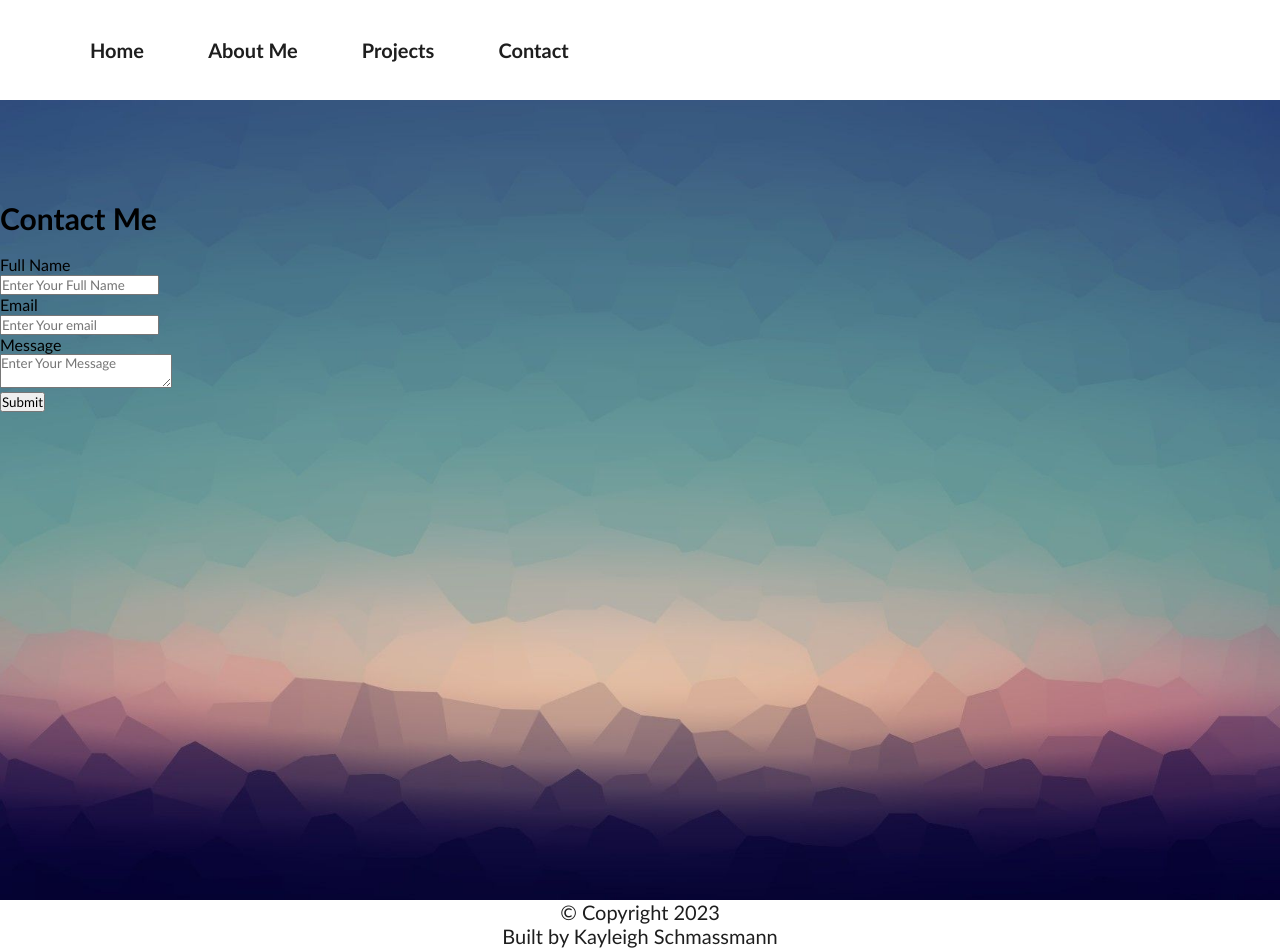
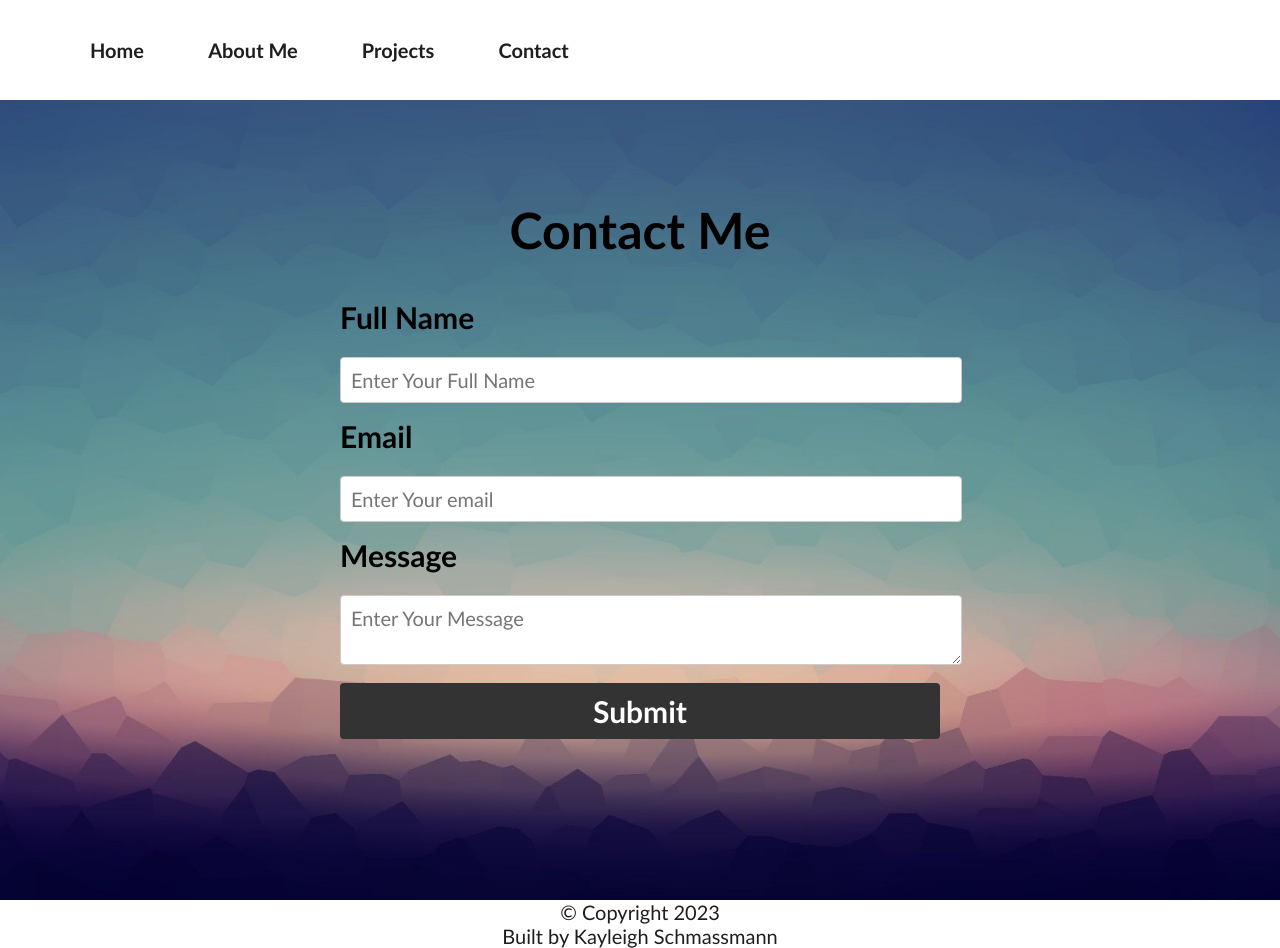
Before and after one commit to KayleighSch/Project-1-Personal-Portfolio, a plain HTML site: page contact.html in a window 1280 px wide. Drawn offline with Linux system fonts and the light colour scheme.

Commit message:
Added further comments in regard to styles on pages Added styles for contact form

```diff
--- a/style.css
+++ b/style.css
@@ -74,17 +74,67 @@ ul li a:hover {
     background-size: cover;
   }
 
+ /* Home page styles*/
 .profile-pic {
     float: left;
     margin: 100px;
     border-radius: 50%;
  }
 
+ /* Projects page styles*/
  .indented {
     text-indent: 60px;
   }
 
- /* Footer styles*/
+ /* Contact page styles*/
+  #contact-form h2 {
+    text-align: center;
+    font-size: 50px;
+    font-weight: 700;
+    margin-bottom: 20px;
+  }
+
+  form {
+    max-width: 600px;
+    margin: 0 auto;
+  }
+
+  label {
+    display: block;
+    font-weight: 700;
+    font-size: 30px;
+    margin-bottom: 3px;
+ }
+
+  input[type="text"],
+  input[type="email"],
+  textarea {
+    width: 100%;
+    padding: 10px;
+    border: 1px solid #ccc;
+    border-radius: 4px;
+    margin-bottom: 15px;
+    font-weight: 400;
+    font-size: 20px;
+  }
+
+  input[type="submit"] {
+    width: 100%;
+    background-color: #333;
+    color: #fff;
+    padding: 10px;
+    font-weight: 700;
+    font-size: 30px;
+    border: none;
+    border-radius: 4px;
+    cursor: pointer;
+  }
+
+  input[type="submit"]:hover {
+    background-color: #1e1e1e;
+  }
+
+  /* Footer styles*/
  #footer {
     background-color: #fff;
     position: relative;
```
